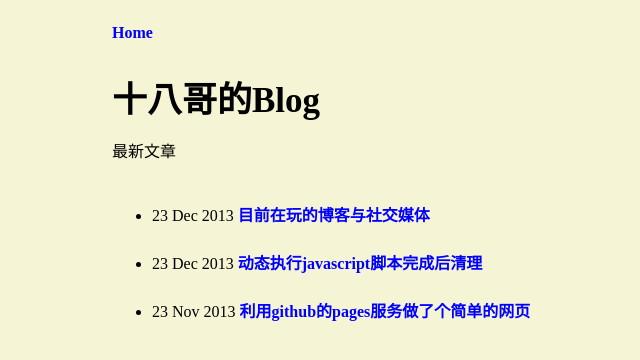
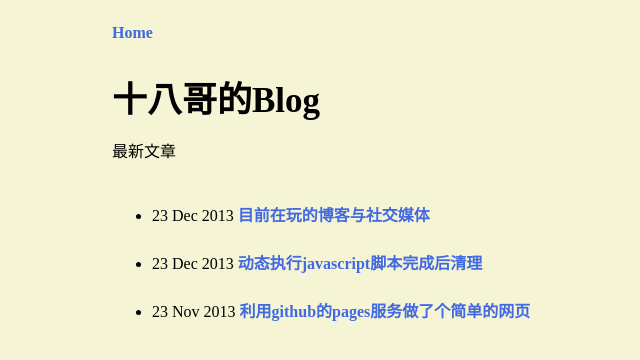
Before and after one commit to cforth/blog, a Jekyll site: the page built from index.html, in a window 1280 px wide. Shown: the top 360 px of the page, without its empty margins (128-768 px from the left). Built offline with Jekyll 4.4.1, drawn with Linux system fonts in a browser that asks for light colours.

Commit message:
更改链接颜色

```diff
--- a/_layouts/default.html
+++ b/_layouts/default.html
@@ -13,18 +13,19 @@
   }
 
   a:link {
-    color:#0000FF;
+    color:#4169E1;
     font-weight:bold;
     text-decoration: none;
   }
 
   a:visited {
-    color:#0000FF;
+    color:#4169E1;
     font-weight:bold;
     text-decoration: none;
   }
 
   a:hover {
+    color:#FF4500;
     text-decoration:underline;
   }
 
```
